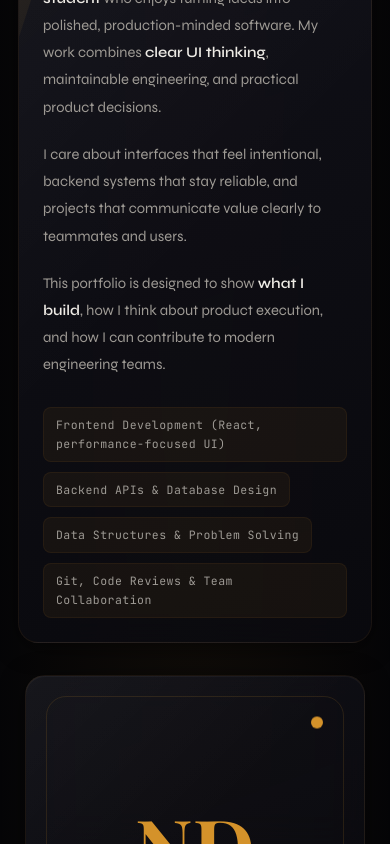
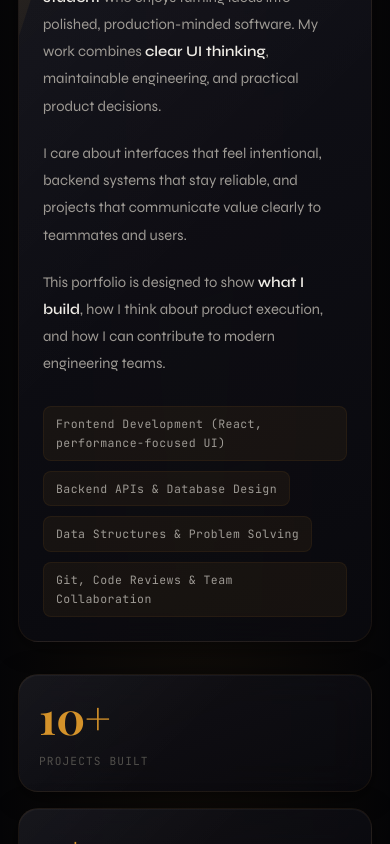
Before and after one commit to Nitesh-N-D/Portfolio, a React (Vite) app in the folder frontend/: page / in a window 390 px wide. Shown: the part 1156-2000 px from the top of the page. Built offline with nearby package versions, Linux system fonts and the light colour scheme; the HTML template or start-up script is replaced by a standard one; a web font is replaced by a local one.

Commit message:
Refactor About and Projects components for improved layout and responsiveness; update CSS for better overflow handling and element sizing

```diff
--- a/frontend/src/components/About.tsx
+++ b/frontend/src/components/About.tsx
@@ -36,7 +36,7 @@ export default function About() {
             title="About Me"
           />
 
-          <div className="grid items-start gap-8 lg:grid-cols-[55%_45%]">
+          <div className="grid items-start gap-8 lg:grid-cols-[minmax(0,1.25fr)_minmax(280px,0.75fr)]">
             <motion.article
               className="glass-card p-6 md:p-9"
               initial={{ opacity: 0, y: 18 }}
@@ -71,25 +71,11 @@ export default function About() {
               </div>
             </motion.article>
 
-            <div className="grid gap-6">
-              <motion.div
-                className="glass-card-soft mx-auto grid aspect-square w-full max-w-[340px] place-items-center p-5"
-                initial={{ opacity: 0, scale: 0.94 }}
-                whileInView={{ opacity: 1, scale: 1 }}
-                viewport={{ once: true }}
-                transition={{ duration: 0.5, ease: "easeOut" }}
-              >
-                <div className="relative grid h-full w-full place-items-center rounded-[var(--r-lg)] border border-[var(--border-default)] bg-[var(--grad-surface)]">
-                  <span className="absolute right-5 top-5 h-3 w-3 animate-[float-b_6s_ease-in-out_infinite] rounded-full bg-amber-500 shadow-[var(--shadow-amber-sm)]" />
-                  <span className="font-display text-[5rem] font-bold text-amber-500">ND</span>
-                </div>
-              </motion.div>
-
-              <div className="grid gap-4 sm:grid-cols-3 lg:grid-cols-1 xl:grid-cols-3">
+            <div className="grid gap-4 sm:grid-cols-3 lg:grid-cols-1 xl:grid-cols-3">
                 {profile.stats.map((stat, index) => (
                   <motion.article
                     key={stat.label}
-                    className="glass-card-soft p-5 transition duration-300 hover:border-[var(--border-emphasis)] hover:shadow-[var(--shadow-amber-sm)]"
+                    className="glass-card-soft min-w-0 p-5 transition duration-300 hover:border-[var(--border-emphasis)] hover:shadow-[var(--shadow-amber-sm)]"
                     initial={{ opacity: 0, y: 18 }}
                     whileInView={{ opacity: 1, y: 0 }}
                     viewport={{ once: true }}
@@ -101,7 +87,6 @@ export default function About() {
                     </p>
                   </motion.article>
                 ))}
-              </div>
             </div>
           </div>
 
--- a/frontend/src/components/Projects.tsx
+++ b/frontend/src/components/Projects.tsx
@@ -30,29 +30,20 @@ function getProjectDetail(project: Project): ProjectDetail {
 export default function Projects() {
   const [selectedProject, setSelectedProject] = useState<Project | null>(null);
   const selectedProjectDetail = selectedProject ? getProjectDetail(selectedProject) : null;
-  const scrollPositionRef = useRef(0);
   const modalContentRef = useRef<HTMLDivElement>(null);
 
   useEffect(() => {
     if (!selectedProject) return;
 
-    scrollPositionRef.current = window.scrollY;
-    const previousPosition = document.body.style.position;
-    const previousTop = document.body.style.top;
-    const previousWidth = document.body.style.width;
     const previousOverflow = document.body.style.overflow;
+    const previousOverscrollBehavior = document.body.style.overscrollBehavior;
 
-    document.body.style.position = "fixed";
-    document.body.style.top = `-${scrollPositionRef.current}px`;
-    document.body.style.width = "100%";
     document.body.style.overflow = "hidden";
+    document.body.style.overscrollBehavior = "contain";
 
     return () => {
-      document.body.style.position = previousPosition;
-      document.body.style.top = previousTop;
-      document.body.style.width = previousWidth;
       document.body.style.overflow = previousOverflow;
-      window.scrollTo({ top: scrollPositionRef.current, left: 0, behavior: "instant" });
+      document.body.style.overscrollBehavior = previousOverscrollBehavior;
     };
   }, [selectedProject]);
 
@@ -270,14 +261,14 @@ export default function Projects() {
       <AnimatePresence>
         {selectedProject && (
           <motion.div
-            className="fixed inset-0 z-[1250] overflow-y-auto overscroll-contain bg-[var(--bg-overlay)] p-3 backdrop-blur-xl sm:grid sm:place-items-center sm:p-4"
+            className="fixed inset-0 z-[1250] grid overflow-hidden bg-[var(--bg-overlay)] p-3 backdrop-blur-xl sm:place-items-center sm:p-4"
             initial={{ opacity: 0 }}
             animate={{ opacity: 1 }}
             exit={{ opacity: 0 }}
             onClick={() => setSelectedProject(null)}
           >
             <motion.div
-              className="glass-card relative my-20 grid w-full max-w-6xl gap-6 overflow-y-auto overscroll-contain p-4 sm:my-0 sm:max-h-[90vh] sm:p-5 md:p-6 xl:grid-cols-[1.1fr_0.9fr]"
+              className="glass-card relative grid max-h-[calc(100svh-1.5rem)] w-full max-w-6xl gap-6 overflow-y-auto overscroll-contain p-4 sm:max-h-[90vh] sm:p-5 md:p-6 xl:grid-cols-[minmax(0,1.1fr)_minmax(280px,0.9fr)]"
               ref={modalContentRef}
               initial={{ opacity: 0, y: 24, scale: 0.97 }}
               animate={{ opacity: 1, y: 0, scale: 1 }}
--- a/frontend/src/styles/main.css
+++ b/frontend/src/styles/main.css
@@ -85,6 +85,7 @@
     scroll-behavior: smooth;
     scroll-padding-top: var(--navbar-h);
     font-size: 16px;
+    overflow-x: hidden;
   }
 
   body {
@@ -115,6 +116,17 @@
   img {
     display: block;
     max-width: 100%;
+  }
+
+  h1,
+  h2,
+  h3,
+  h4,
+  p,
+  li,
+  a,
+  span {
+    overflow-wrap: anywhere;
   }
 
   button,
@@ -264,11 +276,13 @@
     max-width: var(--container-max);
     margin: 0 auto;
     width: 100%;
+    min-width: 0;
   }
 
   .glass-card,
   .glass-card-soft {
     position: relative;
+    min-width: 0;
     overflow: hidden;
     border: 1px solid var(--border-subtle);
     border-radius: var(--r-lg);
@@ -396,6 +410,7 @@
   .secondary-button {
     display: inline-flex;
     min-height: 44px;
+    max-width: 100%;
     align-items: center;
     justify-content: center;
     gap: 10px;
@@ -404,6 +419,8 @@
     font-family: "Syne", sans-serif;
     font-size: 0.88rem;
     font-weight: 700;
+    text-align: center;
+    white-space: normal;
     transition: all var(--t-spring);
   }
 
@@ -628,6 +645,13 @@
 }
 
 @media (max-width: 640px) {
+  :root {
+    --section-py: clamp(58px, 14vw, 82px);
+    --section-px: 18px;
+    --fs-hero: clamp(3rem, 17vw, 4.8rem);
+    --fs-display: clamp(2rem, 12vw, 3.25rem);
+  }
+
   .section-kicker {
     letter-spacing: 0.18em;
   }
@@ -641,9 +665,16 @@
   .secondary-button {
     width: 100%;
     min-width: 0;
+    padding-left: 18px;
+    padding-right: 18px;
   }
 
   .section-title {
     overflow-wrap: anywhere;
   }
+
+  .timeline-line,
+  .timeline-dot {
+    display: none;
+  }
 }
```
